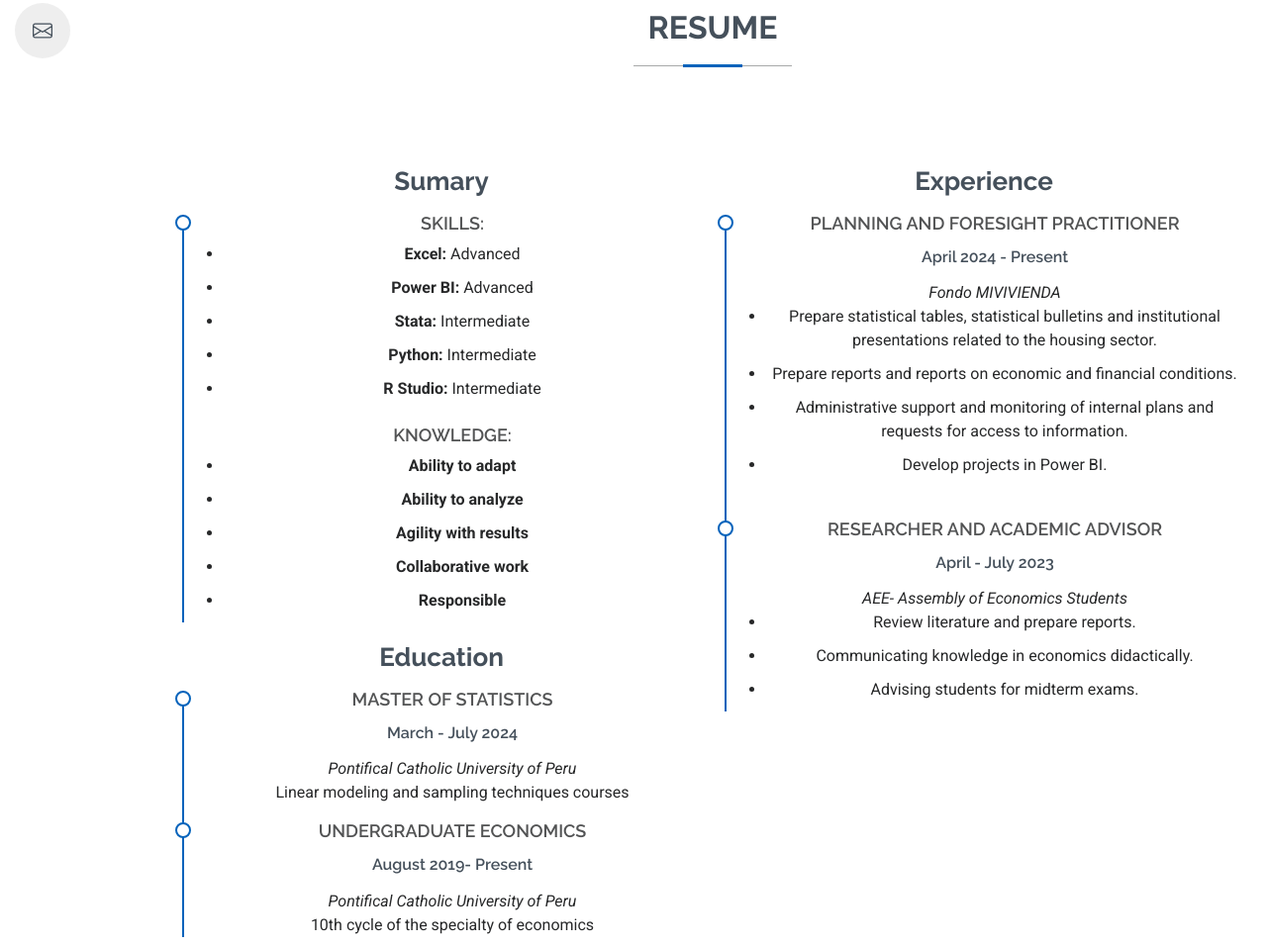
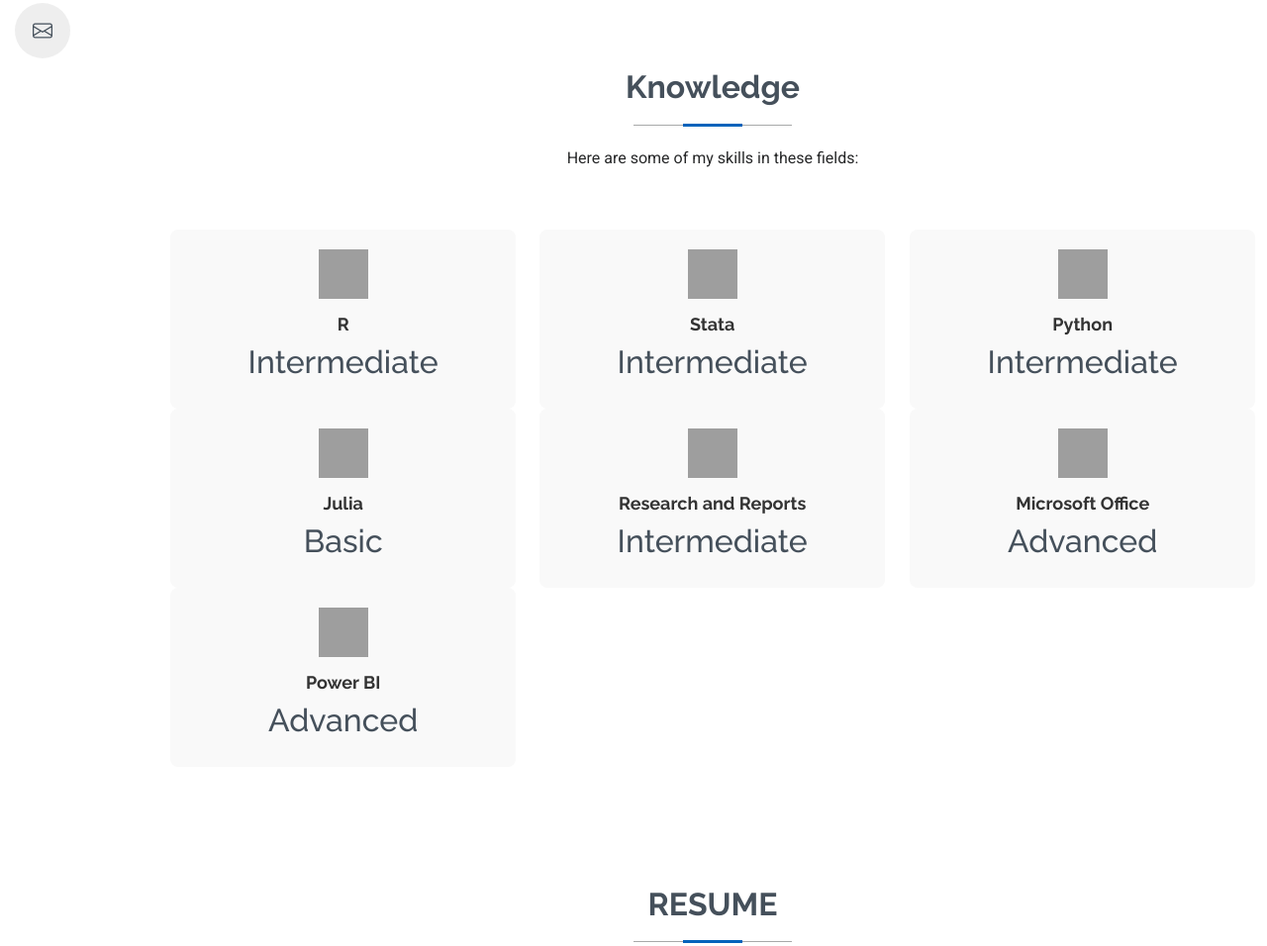
Before and after one commit to Mil-est/mil.est.github.io, a plain HTML site: page index.html in a window 1280 px wide. Shown: the part 451-1407 px from the top of the page at 99% size. Drawn offline with Linux system fonts and the light colour scheme; grey boxes are pictures that could not be loaded.

Commit message:
Update index.html

```diff
--- a/index.html
+++ b/index.html
@@ -86,6 +86,121 @@
 
    </div><!-- End Section Title -->
 
+        </div>
+
+      </div>
+
+<!-- Skills Section -->
+<section id="skills" class="skills section">
+
+  <!-- Section Title -->
+  <div class="container section-title" data-aos="fade-up">
+    <h2>Knowledge</h2>
+    <p>Here are some of my skills in these fields:</p>
+  </div><!-- End Section Title -->
+
+  <div class="container" data-aos="fade-up" data-aos-delay="100">
+
+    <div class="row skills-content">
+
+      <!-- Skill Item -->
+      <div class="col-lg-4 col-md-6 skill-item" data-aos="zoom-in" data-aos-delay="200">
+        <div class="skill-card">
+          <img src="https://cdn.jsdelivr.net/gh/devicons/devicon/icons/r/r-original.svg" alt="R Icon" class="skill-icon">
+          <h4>R</h4>
+          <h2>Intermediate</h2>
+        </div>
+      </div><!-- End Skill Item -->
+
+  <!-- Skill Item -->
+      <div class="col-lg-4 col-md-6 skill-item" data-aos="zoom-in" data-aos-delay="300">
+        <div class="skill-card">
+          <img src="https://www.insightplatforms.com/wp-content/uploads/2019/09/stata_logo.png" alt="Stata" class="skill-icon">
+          <h4>Stata</h4>
+          <h2>Intermediate</h2>
+        </div>
+      </div><!-- End Skill Item -->
+
+      <!-- Skill Item -->
+      <div class="col-lg-4 col-md-6 skill-item" data-aos="zoom-in" data-aos-delay="400">
+        <div class="skill-card">
+          <img src="https://cdn.jsdelivr.net/gh/devicons/devicon/icons/python/python-original.svg" alt="Python Icon" class="skill-icon">
+          <h4>Python</h4>
+          <h2>Intermediate</h2>
+        </div>
+      </div><!-- End Skill Item -->
+
+      <!-- Skill Item -->
+      <div class="col-lg-4 col-md-6 skill-item" data-aos="zoom-in" data-aos-delay="500">
+        <div class="skill-card">
+          <img src="https://upload.wikimedia.org/wikipedia/commons/1/1f/Julia_Programming_Language_Logo.svg" alt="Julia Icon" class="skill-icon">
+          <h4>Julia</h4>
+          <h2>Basic</h2>
+        </div>
+      </div><!-- End Skill Item -->
+
+      <!-- Skill Item -->
+      <div class="col-lg-4 col-md-6 skill-item" data-aos="zoom-in" data-aos-delay="600">
+        <div class="skill-card">
+          <img src="https://img.icons8.com/doodle/48/000000/statistics.png" alt="Research Icon" class="skill-icon">
+          <h4>Research and Reports</h4>
+          <h2>Intermediate</h2>
+        </div>
+      </div><!-- End Skill Item -->
+
+      <!-- Skill Item -->
+      <div class="col-lg-4 col-md-6 skill-item" data-aos="zoom-in" data-aos-delay="700">
+        <div class="skill-card">
+          <img src="https://img.icons8.com/color/48/000000/microsoft-office-2019.png" alt="Microsoft Office Icon" class="skill-icon">
+          <h4>Microsoft Office</h4>
+          <h2>Advanced</h2>
+        </div>
+      </div><!-- End Skill Item -->
+
+      <!-- Skill Item -->
+      <div class="col-lg-4 col-md-6 skill-item" data-aos="zoom-in" data-aos-delay="800">
+        <div class="skill-card">
+          <img src="https://logowik.com/content/uploads/images/power-bi6267.logowik.com.webp" alt="Project Management Icon" class="skill-icon">
+          <h4>Power BI</h4>
+          <h2>Advanced</h2>
+        </div>
+      </div><!-- End Skill Item -->
+
+    </div>
+
+  </div>
+
+</section><!-- /Skills Section -->
+
+<style>
+  .skill-card {
+    text-align: center;
+    background: #f9f9f9;
+    border-radius: 8px;
+    padding: 20px;
+    transition: transform 0.3s ease, box-shadow 0.3s ease;
+  }
+
+  .skill-card:hover {
+    transform: translateY(-10px);
+    box-shadow: 0 10px 20px rgba(0, 0, 0, 0.1);
+  }
+
+  .skill-icon {
+    width: 50px;
+    height: 50px;
+    margin-bottom: 15px;
+    filter: grayscale(100%) hue-rotate(200deg) saturate(150%);
+  }
+
+  .skill-card h4 {
+    font-size: 18px;
+    font-weight: bold;
+    color: #333;
+  }
+</style>
+
+
 
 
 
@@ -107,14 +222,6 @@
 
             <div class="resume-item pb-0">
               <h4>Skills:</h4>
-              <ul>
-                  <li><strong>Excel:</strong> <span>Advanced</span></li>
-                  <li><strong>Power BI:</strong> <span>Advanced</span></li>
-                  <li><strong>Stata:</strong> <span>Intermediate</span></li>
-                  <li><strong>Python:</strong> <span>Intermediate</span></li>
-                  <li><strong>R Studio:</strong> <span>Intermediate</span></li>
-              </ul>
-              <h4>Knowledge:</h4>
               <ul>
                   <li><strong>Ability to adapt</strong> <span></span></li>
                   <li><strong>Ability to analyze</strong> <span></span></li>
```
